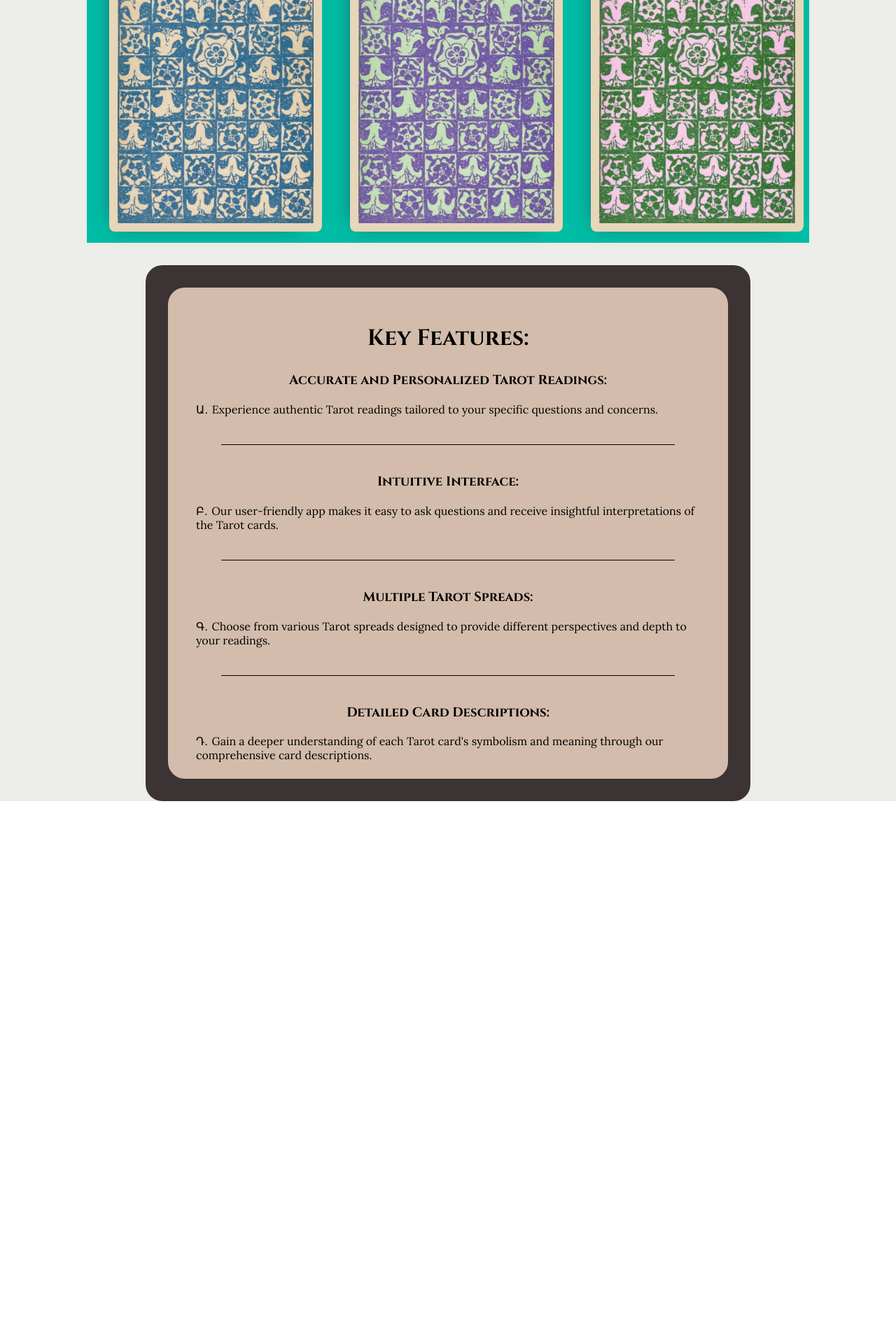
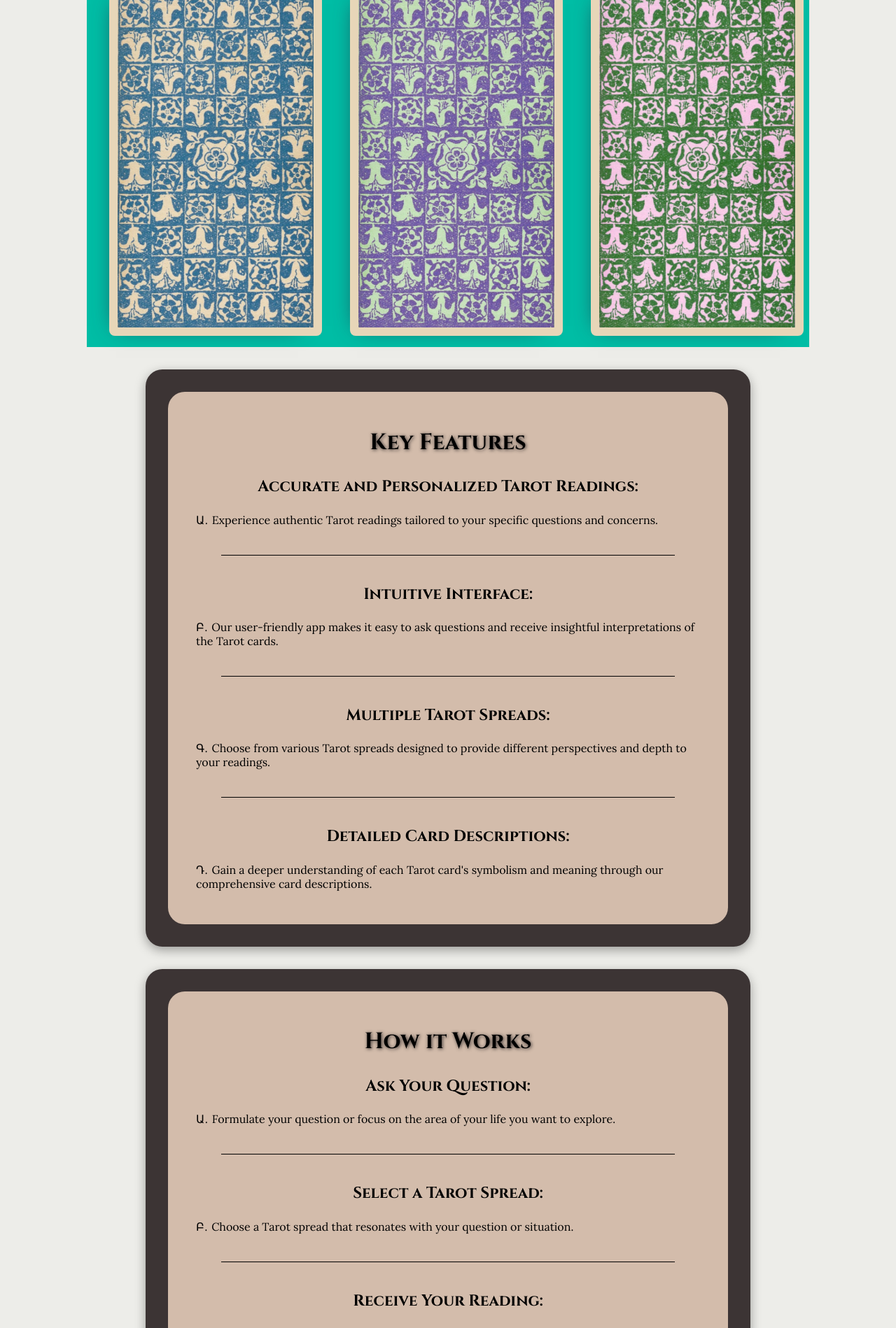
Before and after one commit to Schnippen/tarot-landing-page, a React (Create React App) app: page / in a window 1280 px wide. Shown: the part 780-2678 px from the top of the page at 70% size. Before the commit the page ends 1925 px from the top, so only its background shows below. Built offline with nearby package versions, Linux system fonts and the light colour scheme.

Commit message:
modified:   src/App.tsx

```diff
--- a/src/App.module.css
+++ b/src/App.module.css
@@ -7,7 +7,8 @@
   --brown: #3c3434;
   --beige: #d3bcab;
   --lightbeige: #f9e0cf;
-  --textShadowOpacity: 3px 4px 7px rgba(14, 12, 9, 0.8);
+  --textShadowOpacity: 1px 1px 5px rgb(48, 43, 43);
+  --BoxShadow: rgba(0, 0, 0, 0.35) 0px 5px 15px;
 }
 .App {
   background-color: #edede9;
@@ -39,9 +40,8 @@
   color: #ffffff;
   flex-wrap: unset;
   font-weight: 400;
-  height: 100%;
+  height: 500px;
   font-family: "Lora";
-
   overflow: hidden;
   display: flex;
   justify-content: center;
@@ -56,6 +56,7 @@
 
 .exposition_left {
   grid-column: 1/2;
+  background-color: blue;
 }
 .exposition_right {
   grid-column: 2/2;
@@ -63,7 +64,8 @@
   flex-direction: column;
   align-items: center;
   text-align: center;
-  margin-bottom: 40px;
+  background-color: red;
+  margin-right: 10em;
 }
 
 .exposition_right > h2 {
@@ -93,7 +95,7 @@
 .article_wrapper {
   padding: 8px;
   background-color: var(--beige);
-  padding: 24px 40px;
+  padding: 24px 40px 48px 40px;
   border-radius: 24px;
 }
 
@@ -104,13 +106,16 @@
   margin-top: 32px;
   background-color: var(--brown);
   border-radius: 24px;
+  box-shadow: var(--BoxShadow);
 }
 .article_title {
   text-align: center;
   font-family: "Cinzel";
   font-size: 2em;
+  text-shadow: var(--textShadowOpacity);
 }
 .ArticleItem_title {
+  font-size: 1.4em;
   font-family: "Cinzel";
   text-align: center;
 }
--- a/src/App.tsx
+++ b/src/App.tsx
@@ -3,27 +3,7 @@ import styles from "./App.module.css";
 import ArticleItem from "./components/ArticleItem";
 import Exposition from "./components/Exposition";
 import Panel from "./components/Panel";
-
-const Separator = () => {
-  return (
-    <div
-      style={{
-        display: "flex",
-        justifyContent: "center",
-        alignItems: "center",
-        margin: "40px 0",
-      }}
-    >
-      <div
-        style={{
-          height: "1px",
-          backgroundColor: "#000",
-          width: "90%",
-        }}
-      ></div>
-    </div>
-  );
-};
+import Separator from "./components/Separator";
 
 function App() {
   return (
@@ -57,7 +37,7 @@ function App() {
           </article>
           <article className={styles.article}>
             <div className={styles.article_wrapper}>
-              <h2 className={styles.article_title}>Key Features:</h2>
+              <h2 className={styles.article_title}>Key Features</h2>
               <ArticleItem
                 paragraphText="Experience authentic Tarot readings tailored to your specific
             questions and concerns."
@@ -80,6 +60,30 @@ function App() {
                 headerTitle="Detailed Card Descriptions:"
                 paragraphText="Gain a deeper understanding of each Tarot card's symbolism and
             meaning through our comprehensive card descriptions."
+              />
+            </div>
+          </article>
+          <article className={styles.article}>
+            <div className={styles.article_wrapper}>
+              <h2 className={styles.article_title}>How it Works</h2>
+              <ArticleItem
+                headerTitle="Ask Your Question:"
+                paragraphText="Formulate your question or focus on the area of your life you want to explore."
+              />
+              <Separator />
+              <ArticleItem
+                headerTitle="Select a Tarot Spread:"
+                paragraphText="Choose a Tarot spread that resonates with your question or situation."
+              />
+              <Separator />
+              <ArticleItem
+                headerTitle="Receive Your Reading:"
+                paragraphText="The Tarot Reader app will generate a personalized reading based on the cards drawn and their interpretations."
+              />
+              <Separator />
+              <ArticleItem
+                headerTitle="Interpretation and Guidance:"
+                paragraphText="Delve into the interpretations of each card in your reading and reflect on the guidance provided to gain insights and inspiration."
               />
             </div>
           </article>
--- a/src/components/Panel.module.css
+++ b/src/components/Panel.module.css
@@ -57,7 +57,7 @@
 .panel_container > h2 {
   font-family: "Cinzel";
   text-align: center;
-  height: 80px;
+  height: 90px;
   text-shadow: 3px 4px 7px rgba(81, 67, 21, 0.8);
 }
 .panel_container > p {
--- a/src/components/Panel.tsx
+++ b/src/components/Panel.tsx
@@ -2,6 +2,8 @@ import React, { useState } from "react";
 
 import CardBack from "../images/CardBack.jpg";
 import styles from "../components/Panel.module.css";
+import Separator from "./Separator";
+
 type PanelTypes = {
   title?: string;
   text?: string;
@@ -32,6 +34,7 @@ function Panel({ title, text, hue }: PanelTypes) {
       <div className={styles.card_front}>
         <div className={styles.panel_container}>
           <h2>{title}</h2>
+          <Separator marginHeight={20} />
           <p>{text}</p>
         </div>
       </div>
--- /dev/null
+++ b/src/components/Separator.tsx
@@ -0,0 +1,24 @@
+import React from "react";
+
+function Separator({ marginHeight = 40 }) {
+  return (
+    <div
+      style={{
+        display: "flex",
+        justifyContent: "center",
+        alignItems: "center",
+        margin: `${marginHeight}px 0`,
+      }}
+    >
+      <div
+        style={{
+          height: "1px",
+          backgroundColor: "#000",
+          width: "90%",
+        }}
+      ></div>
+    </div>
+  );
+}
+
+export default Separator;
```
